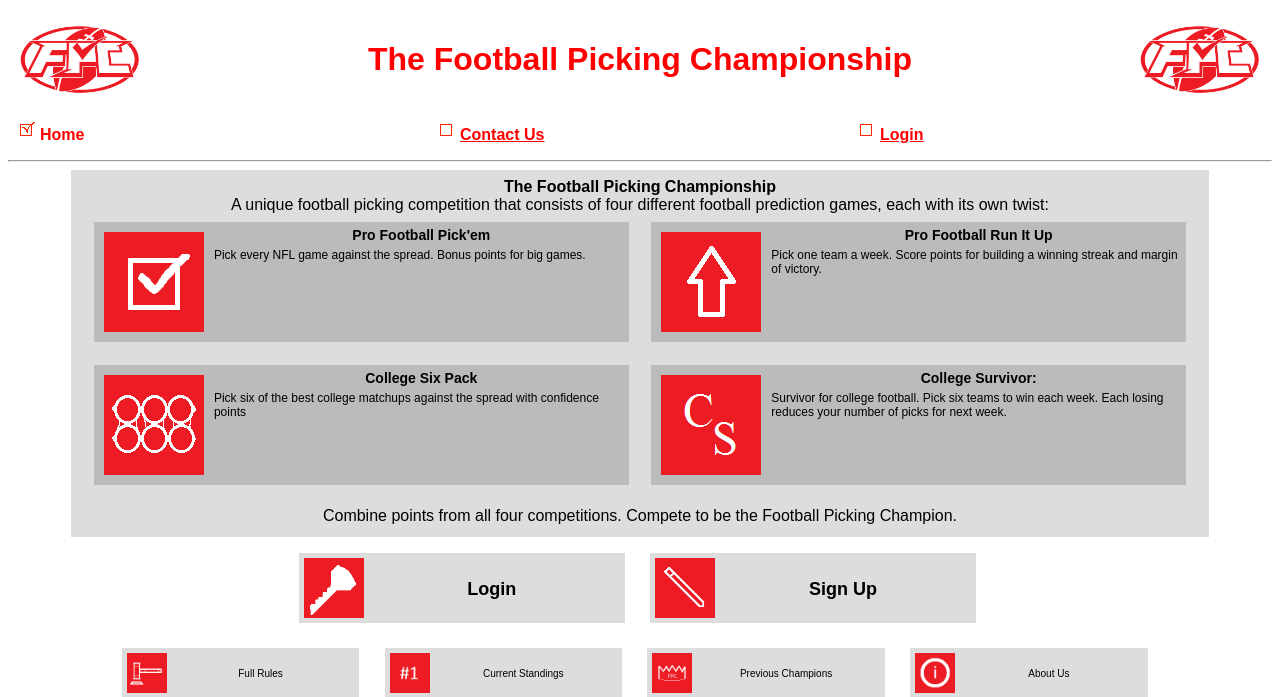
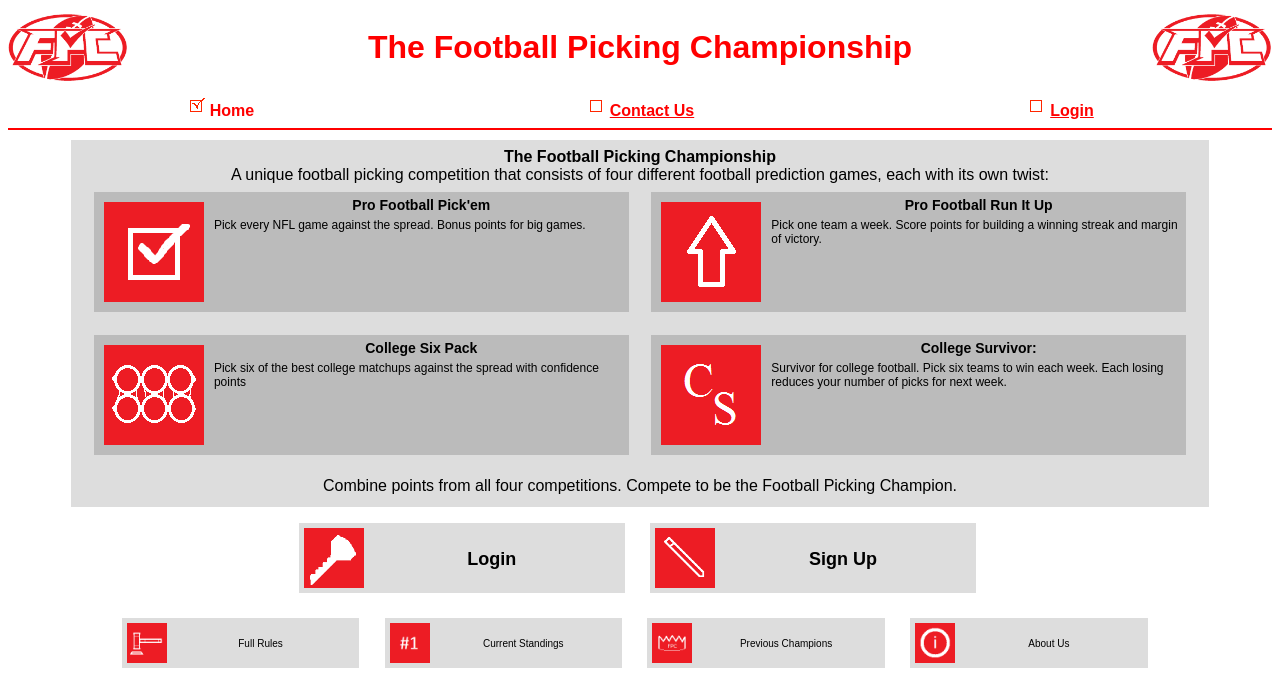
Before and after one commit to rschulz1011/FPC2.0, a PHP site: page /index.php in a window 1280 px wide. Shown: the top 697 px of the page. Run offline with PHP 8.4, Linux system fonts and the light colour scheme; data that the repository does not hold is empty.

Commit message:
cleaned up header and menu style issues

```diff
--- a/css/stylesheet.css
+++ b/css/stylesheet.css
@@ -290,3 +290,17 @@ div#sub-links a p {
 	text-align: center;
 	margin-top: 15px;
 }
+
+table.menubar
+{
+	margin-bottom: 10px;
+	border-bottom: 2px red solid;
+}
+
+table.menubar td {
+	text-align: center;
+}
+
+table.header td {
+	padding: 0;
+}
--- a/page.php
+++ b/page.php
@@ -37,7 +37,6 @@ class Page
      $this -> DisplayHeader();
      $this -> authenticateUser();
      $this -> DisplayMenu();
-     echo "<hr>";
      echo $this->content;
      $this -> DisplayFooter();
      echo "</body>\n</html>\n";
@@ -64,7 +63,7 @@ class Page
   public function DisplayHeader()
   {
    ?>
-   <table width="100%" cellpadding="12" cellspacing="0" border="0">
+   <table class="header" width="100%" cellpadding="12" cellspacing="0" border="0">
    <tr>
    <td align="left"><img src="images/Logo.png" alt="FPC logo" height="70" width="120"></td>
    <td>
@@ -105,7 +104,7 @@ class Page
                         "Login" => "login.php",);
       }
 
-      echo "<table width=\"100%\" bgcolor=\"white\"
+      echo "<table class=\"menubar\" width=\"100%\" bgcolor=\"white\"
             cellpadding=\"4\" cellspacing=\"4\">\n";
       echo "<tr>\n";
 
```
